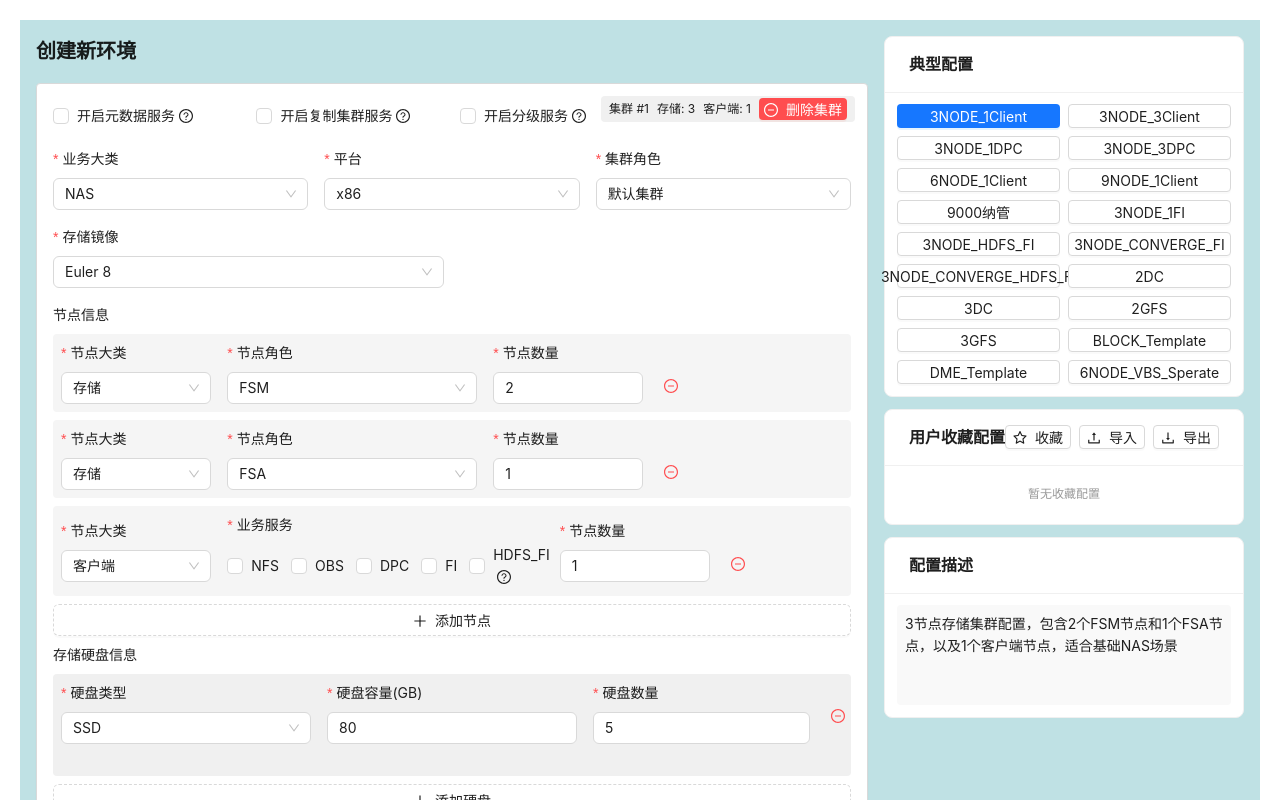
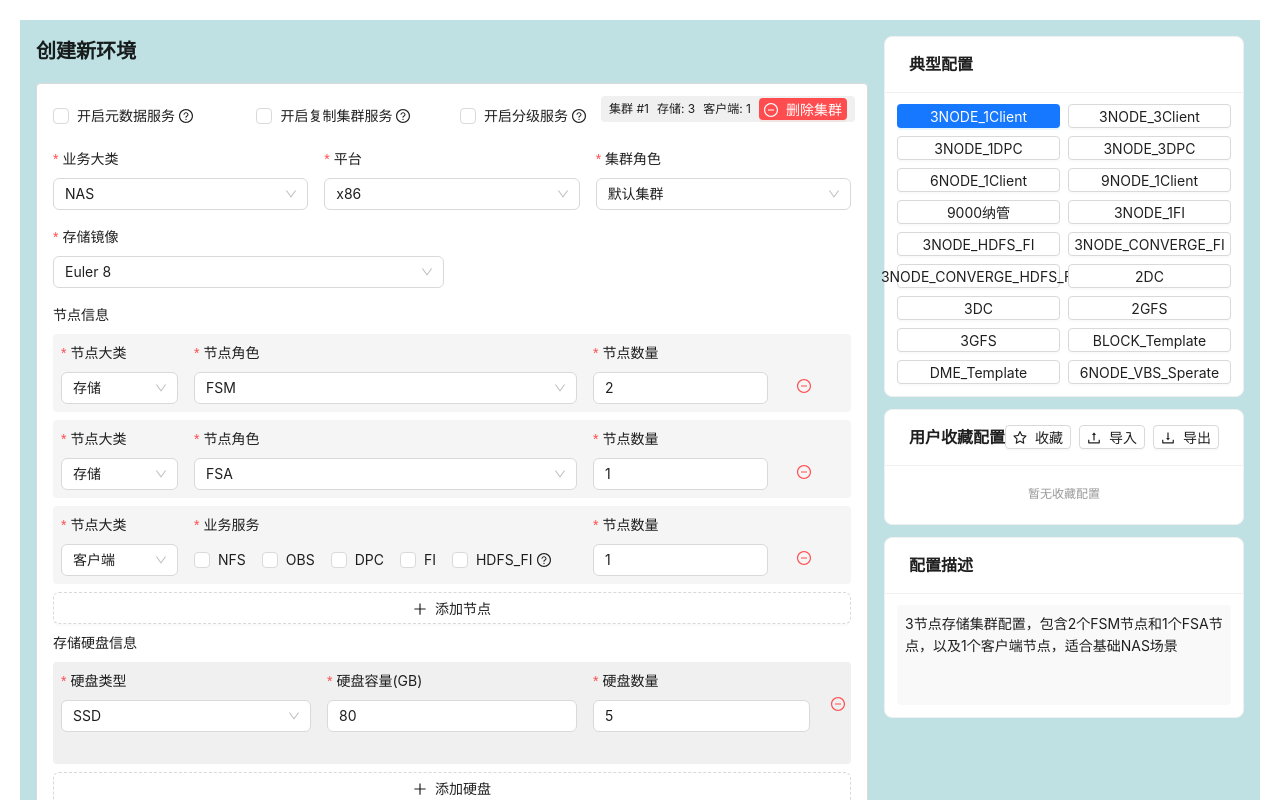
Before and after one commit to zhaoyushuo123/yao_chi, a React (Create React App) app: page / in a window 1280 px wide. Both pictures are taken after a click on the button "3NODE_1Client". Shown: the top 800 px of the page. Built offline with nearby package versions, Linux system fonts and the light colour scheme.

Commit message:
这是很满意的一版

```diff
--- a/src/App.js
+++ b/src/App.js
@@ -684,21 +684,17 @@ const EnvironmentCreateForm = () => {
         return (
             <div style={{ marginBottom: 8, padding: 8, background: '#f5f5f5', borderRadius: 4 }}>
                 <Row gutter={16} align="middle">
-                    {/* 节点大类 - 所有节点类型共有 */}
-                    <Col span={5}>
+                    {/* 节点大类 */}
+                    <Col span={4}>
                         <Form.Item
                             {...nodeRestField}
                             name={[nodeName, 'nodeType']}
                             rules={[{ required: true, message: '请选择节点大类!' }]}
-                            style={{ marginBottom: 0 }}
                             label="节点大类"
                             labelCol={{ span: 24 }}
-                        >
-                            <Select
-                                placeholder="选择节点大类"
-                                style={{ width: '100%' }}
-                                onChange={resetNodeFields}
-                            >
+                            style={{ marginBottom: 0 }}
+                        >
+                            <Select placeholder="选择节点大类" style={{ width: '100%' }}>
                                 {nodeTypeOptions}
                             </Select>
                         </Form.Item>
@@ -706,99 +702,110 @@ const EnvironmentCreateForm = () => {
 
                     {nodeType === 'storage' && (
                         <>
-                            {/* 存储节点角色 - 加长宽度 */}
-                            <Col span={8}>
+                            {/* 存储节点角色 - 12列 */}
+                            <Col span={12}>
                                 <Form.Item
                                     {...nodeRestField}
                                     name={[nodeName, 'nodeRole']}
                                     rules={[{ required: true, message: '请选择节点角色!' }]}
-                                    style={{ marginBottom: 0 }}
                                     label="节点角色"
                                     labelCol={{ span: 24 }}
-                                >
-                                    <Select
-                                        placeholder="选择节点角色"
-                                        style={{ width: '100%' }}
-                                    >
+                                    style={{ marginBottom: 0 }}
+                                >
+                                    <Select placeholder="选择节点角色" style={{ width: '100%' }}>
                                         {getNodeRoleOptions(businessType, vbsSeparateDeploy)}
                                     </Select>
                                 </Form.Item>
                             </Col>
-                            {/* 存储节点数量 */}
-                            <Col span={5}>
+                            {/* 存储节点数量 - 精确右对齐 */}
+                            <Col span={6}>
+                                <div style={{
+                                    display: 'flex',
+                                    justifyContent: 'flex-end',
+                                    paddingRight: 8
+                                }}>
                                     <Form.Item
                                         {...nodeRestField}
                                         name={[nodeName, 'nodeCount']}
                                         rules={[{ required: true, message: '请输入节点数量!' }]}
-                                    style={{ marginBottom: 0 }}
                                         label="节点数量"
                                         labelCol={{ span: 24 }}
+                                        style={{ marginBottom: 0, width: '100%' }}
                                     >
                                         <InputNumber
                                             placeholder="数量"
-                                        style={{ width: '100%' }}
+                                            style={{
+                                                width: '100%',
+                                                textAlign: 'right'
+                                            }}
                                             min={1}
                                             max={100}
                                         />
                                     </Form.Item>
+                                </div>
                             </Col>
                         </>
                     )}
 
                     {nodeType === 'client' && (
                         <>
-                            {/* 客户端业务服务 - 紧凑排列 */}
-                            <Col span={10}>
+                            {/* 客户端业务服务 - 12列 */}
+                            <Col span={12}>
                                 <Form.Item
                                     {...nodeRestField}
                                     name={[nodeName, 'clientServices']}
                                     rules={[{ required: true, message: '请选择业务服务!' }]}
-                                    style={{ marginBottom: 0 }}
                                     label="业务服务"
                                     labelCol={{ span: 24 }}
-                                >
-                                    <div style={{
-                                        display: 'flex',
-                                        justifyContent: 'space-between',
-                                        alignItems: 'center',
-                                        width: '100%',
-                                        gap: '4px' // 缩小选项间距
-                                    }}>
+                                    style={{ marginBottom: 0 }}
+                                >
+                                    <Space size={8} style={{ display: 'flex', alignItems: 'center' }}>
                                         <Checkbox value="nfs">NFS</Checkbox>
                                         <Checkbox value="obs">OBS</Checkbox>
                                         <Checkbox value="dpc">DPC</Checkbox>
                                         <Checkbox value="fi">FI</Checkbox>
                                         <Checkbox value="hdfs_fi">
-                                            <span>HDFS_FI</span>
+                                            <Space size={4}>
+                                                HDFS_FI
                                                 <Tooltip title="HDFS_FI部署时，即使勾选了NFS OBS或DPC，也只有第三个FI客户端提供NFS OBS DPC协议">
-                                                <QuestionCircleOutlined style={{ marginLeft: 4 }} />
+                                                    <QuestionCircleOutlined />
                                                 </Tooltip>
+                                            </Space>
                                         </Checkbox>
-                                    </div>
-                                </Form.Item>
-                            </Col>
-                            {/* 客户端节点数量 - 与存储节点数量严格对齐 */}
-                            <Col span={5}>
+                                    </Space>
+                                </Form.Item>
+                            </Col>
+                            {/* 客户端节点数量 - 精确右对齐 */}
+                            <Col span={6}>
+                                <div style={{
+                                    display: 'flex',
+                                    justifyContent: 'flex-end',
+                                    paddingRight: 8
+                                }}>
                                     <Form.Item
                                         {...nodeRestField}
                                         name={[nodeName, 'nodeCount']}
                                         rules={[{ required: true, message: '请输入节点数量!' }]}
-                                    style={{ marginBottom: 0 }}
                                         label="节点数量"
                                         labelCol={{ span: 24 }}
+                                        style={{ marginBottom: 0, width: '100%' }}
                                     >
                                         <InputNumber
                                             placeholder="数量"
-                                        style={{ width: '100%' }}
+                                            style={{
+                                                width: '100%',
+                                                textAlign: 'right'
+                                            }}
                                             min={1}
                                             max={100}
                                         />
                                     </Form.Item>
+                                </div>
                             </Col>
                         </>
                     )}
 
-                    {/* 删除按钮 - 固定宽度 */}
+                    {/* 删除按钮 */}
                     <Col span={2}>
                         <Button
                             type="text"
```
Lines whose indentation alone changed are shown as unchanged.
